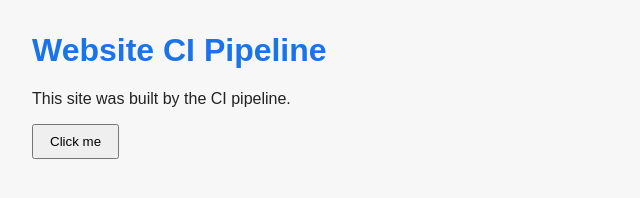
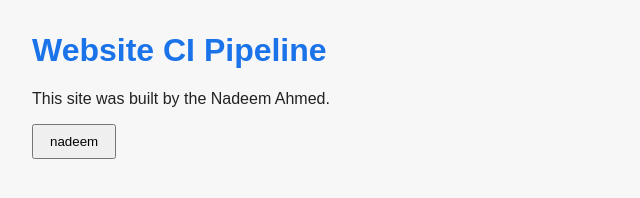
Before and after one commit to Nadeem7033/website-ci-pipeline, a website: page index.html in a window 1280 px wide. Shown: the full height of the page, 0-640 px from the left. Drawn offline with Linux system fonts and the light colour scheme; files that its build step writes are made by us from their sources; files whose address does not match are found by name.

Commit message:
change index

```diff
--- a/index.html
+++ b/index.html
@@ -1,8 +1,7 @@
 <!doctype html>
 <html lang="en">
 <head>
-  <meta charset="utf-8" />
-  <title>Website CI Pipeline</title>
+  <meta charset="utf-8" />  <title>Website CI Pipeline</title>
   <meta name="viewport" content="width=device-width, initial-scale=1" />
   <link rel="stylesheet" href="css/styles.css" />
 </head>
@@ -12,8 +11,8 @@
   </header>
 
   <main>
-    <p id="intro">This site was built by the CI pipeline.</p>
-    <button id="clickMe">Click me</button>
+    <p id="intro">This site was built by the Nadeem Ahmed.</p>
+    <button id="clickMe">nadeem</button>
   </main>
 
   <script src="js/app.js"></script>
```
